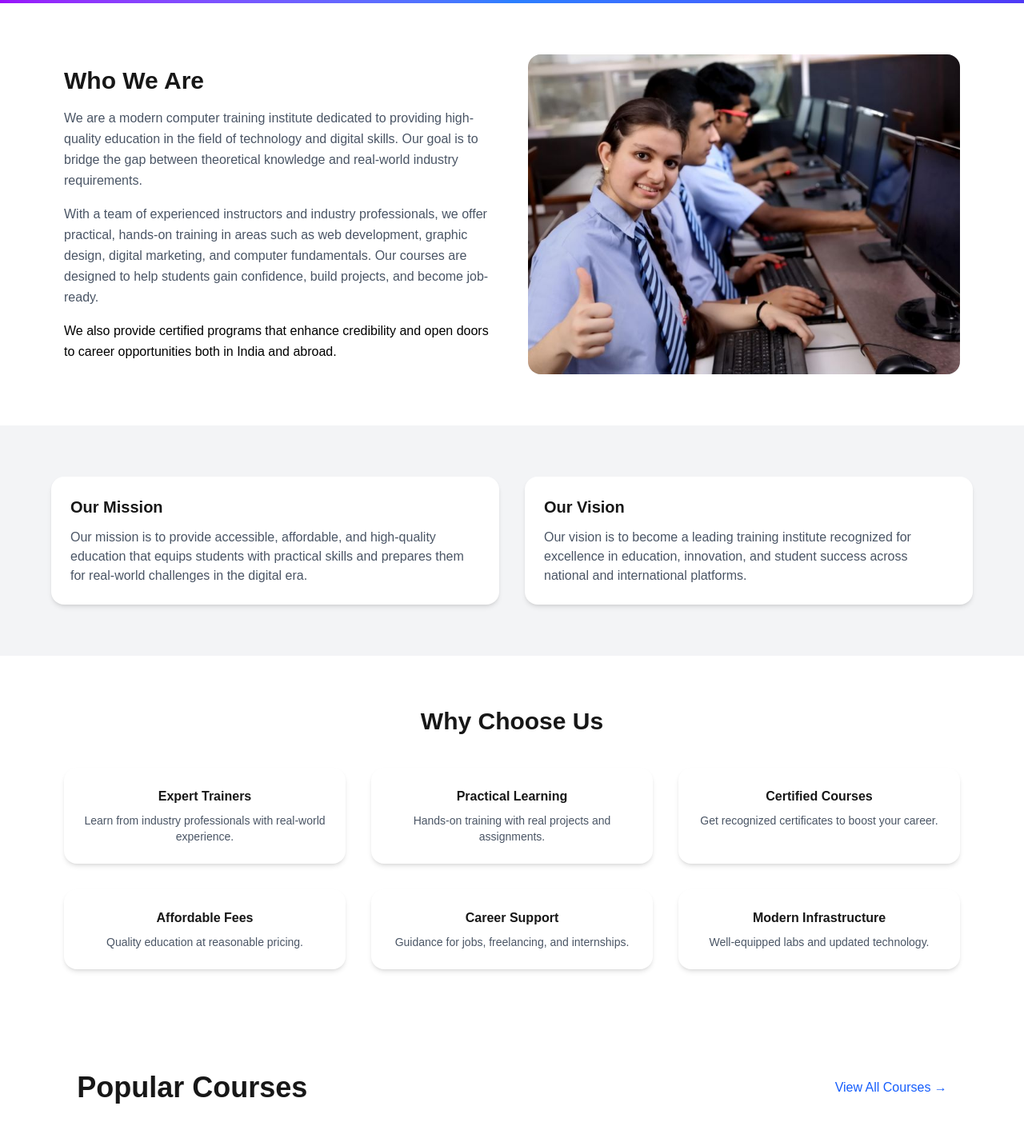
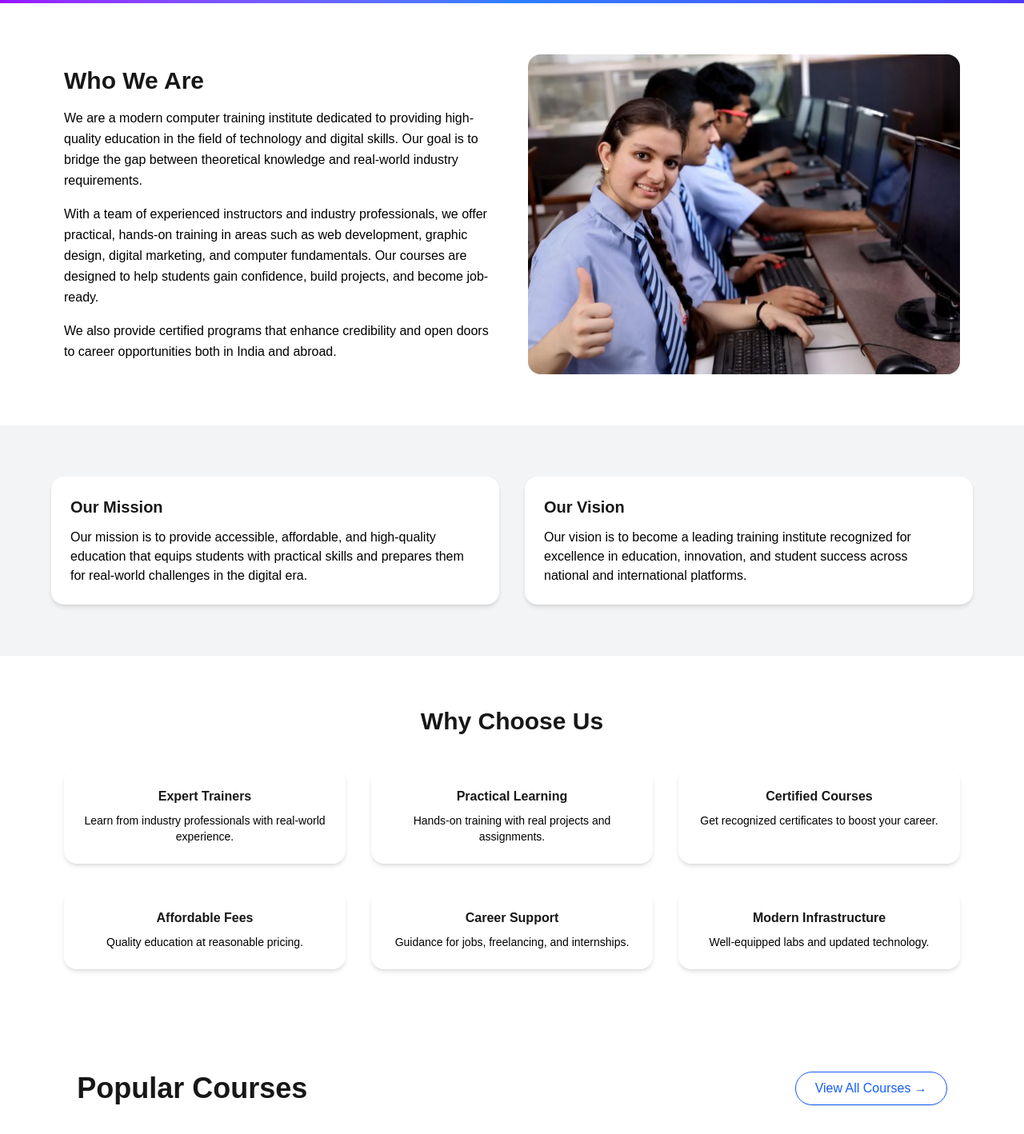
Before and after one commit to jgcomputer10-spec/jg-institute, a Next.js app: page / in a window 1280 px wide. Shown: the part 1140-2558 px from the top of the page at 80% size. Built offline with nearby package versions, Linux system fonts and the light colour scheme.

Commit message:
front end course enroll done

```diff
--- a/src/app/course/page.jsx
+++ b/src/app/course/page.jsx
@@ -163,9 +163,9 @@ export default function CoursePage() {
             <div className="flex flex-col gap-4">
 
               {/* ENQUIRE */}
-              <button className="w-full bg-blue-600 text-white py-3 rounded-lg font-semibold hover:bg-blue-700 transition">
-                Enquire Now
-              </button>
+              <h2 className="w-full bg-blue-600 text-white py-3 rounded-lg font-semibold hover:bg-blue-700 transition text-center">
+               For More Enquire click below
+              </h2>
 
               {/* WHATSAPP */}
               <a
--- a/src/component/ContactSection.jsx
+++ b/src/component/ContactSection.jsx
@@ -11,12 +11,24 @@ export default function ContactSection() {
     message: "",
   });
 
-  const handleSubmit = (e) => {
-    e.preventDefault();
-    console.log(form);
-    alert("Message Sent!");
-  };
+const handleSubmit = (e) => {
+  e.preventDefault();
 
+  const message = `📩 New Contact Form Submission:
+
+👤 Name: ${form.firstName} ${form.lastName}
+📧 Email: ${form.email}
+📱 Phone: ${form.phone}
+
+📝 Message:
+${form.message}`;
+
+  const phoneNumber = "917002416852"; // 👉 put your WhatsApp number
+
+  const url = `https://wa.me/${phoneNumber}?text=${encodeURIComponent(message)}`;
+
+  window.open(url, "_blank");
+};
   return (
     <section className="py-20 px-4 bg-gray-50">
 
--- a/src/component/about.jsx
+++ b/src/component/about.jsx
@@ -23,13 +23,13 @@ export default function AboutPage() {
             <h2 className="text-2xl md:text-3xl font-bold mb-4">
               Who We Are
             </h2>
-            <p className="text-gray-600 mb-4 leading-relaxed">
+            <p className="text-black mb-4 leading-relaxed">
               We are a modern computer training institute dedicated to providing high-quality
               education in the field of technology and digital skills. Our goal is to bridge
               the gap between theoretical knowledge and real-world industry requirements.
             </p>
 
-            <p className="text-gray-600 mb-4 leading-relaxed">
+            <p className="text-black mb-4 leading-relaxed">
               With a team of experienced instructors and industry professionals, we offer
               practical, hands-on training in areas such as web development, graphic design,
               digital marketing, and computer fundamentals. Our courses are designed to help
@@ -60,7 +60,7 @@ export default function AboutPage() {
 
           <div className="bg-white p-6 rounded-2xl shadow-md">
             <h3 className="text-xl font-semibold mb-3">Our Mission</h3>
-            <p className="text-gray-600">
+            <p className="text-black">
               Our mission is to provide accessible, affordable, and high-quality education
               that equips students with practical skills and prepares them for real-world
               challenges in the digital era.
@@ -69,7 +69,7 @@ export default function AboutPage() {
 
           <div className="bg-white p-6 rounded-2xl shadow-md">
             <h3 className="text-xl font-semibold mb-3">Our Vision</h3>
-            <p className="text-gray-600">
+            <p className="text-black">
               Our vision is to become a leading training institute recognized for excellence
               in education, innovation, and student success across national and international platforms.
             </p>
@@ -88,42 +88,42 @@ export default function AboutPage() {
 
           <div className="p-6 rounded-2xl shadow-md bg-white">
             <h4 className="font-semibold mb-2">Expert Trainers</h4>
-            <p className="text-gray-600 text-sm">
+            <p className="text-black text-sm">
               Learn from industry professionals with real-world experience.
             </p>
           </div>
 
           <div className="p-6 rounded-2xl shadow-md bg-white">
             <h4 className="font-semibold mb-2">Practical Learning</h4>
-            <p className="text-gray-600 text-sm">
+            <p className="text-black text-sm">
               Hands-on training with real projects and assignments.
             </p>
           </div>
 
           <div className="p-6 rounded-2xl shadow-md bg-white">
             <h4 className="font-semibold mb-2">Certified Courses</h4>
-            <p className="text-gray-600 text-sm">
+            <p className="text-black text-sm">
               Get recognized certificates to boost your career.
             </p>
           </div>
 
           <div className="p-6 rounded-2xl shadow-md bg-white">
             <h4 className="font-semibold mb-2">Affordable Fees</h4>
-            <p className="text-gray-600 text-sm">
+            <p className="text-black text-sm">
               Quality education at reasonable pricing.
             </p>
           </div>
 
           <div className="p-6 rounded-2xl shadow-md bg-white">
             <h4 className="font-semibold mb-2">Career Support</h4>
-            <p className="text-gray-600 text-sm">
+            <p className="text-black text-sm">
               Guidance for jobs, freelancing, and internships.
             </p>
           </div>
 
           <div className="p-6 rounded-2xl shadow-md bg-white">
             <h4 className="font-semibold mb-2">Modern Infrastructure</h4>
-            <p className="text-gray-600 text-sm">
+            <p className="text-black text-sm">
               Well-equipped labs and updated technology.
             </p>
           </div>
--- a/src/component/courseSlider.jsx
+++ b/src/component/courseSlider.jsx
@@ -87,9 +87,12 @@ export default function CoursesSlider() {
           Popular Courses
         </h2>
 
-        <Link href="/course" className="text-blue-600 hover:underline">
-          View All Courses →
-        </Link>
+     <Link
+  href="/course"
+  className="border border-blue-600 text-blue-600 px-6 py-2 rounded-full hover:bg-blue-600 hover:text-white transition-all duration-300 shadow-sm hover:shadow-lg"
+>
+  View All Courses →
+</Link>
       </div>
 
       {/* SLIDER */}
--- a/src/component/hero.jsx
+++ b/src/component/hero.jsx
@@ -2,8 +2,8 @@
 
 import { useEffect, useState } from "react";
 import Image from "next/image";
-
-const images = ["/course4.webp", "/hero2.jpg", "/hero3.png"];
+import Link from "next/link";
+const images = ["/course4.webp", "/hero2.jpg", "/course1.jpg"];
 
 const texts = [
   "Build Your Career",
@@ -81,12 +81,13 @@ const Hero = () => {
           </p>
 
           <div className="flex flex-col sm:flex-row gap-4 justify-center">
-            <button className="bg-blue-600 hover:bg-blue-700 text-white px-6 py-3 rounded-full w-full sm:w-auto">
+            <Link href="/course" className="bg-blue-600 hover:bg-blue-700 text-white px-6 py-3 rounded-full w-full sm:w-auto">
               Enroll Now
-            </button>
-            <button className="border border-white text-white hover:bg-white hover:text-black px-6 py-3 rounded-full w-full sm:w-auto">
-              Explore Courses
-            </button>
+            </Link>
+
+            <Link href="/course" className="border border-white text-white hover:bg-white hover:text-black px-6 py-3 rounded-full w-full sm:w-auto">
+  Explore Courses
+</Link>
           </div>
         </div>
       </div>
--- a/src/component/navbar.jsx
+++ b/src/component/navbar.jsx
@@ -23,7 +23,7 @@ const Navbar = () => {
     { name: "About", path: "/about" },
     { name: "Course", path: "/course" },
     { name: "Verification", path: "https://bnmiindia.com/page.php?page=atcVerification" },
-    { name: "Certificate", path: "/certificate" },
+    { name: "Certificate", path: "https://bnmiindia.com/page.php?page=Certifications" },
   ];
 
   return (
```
